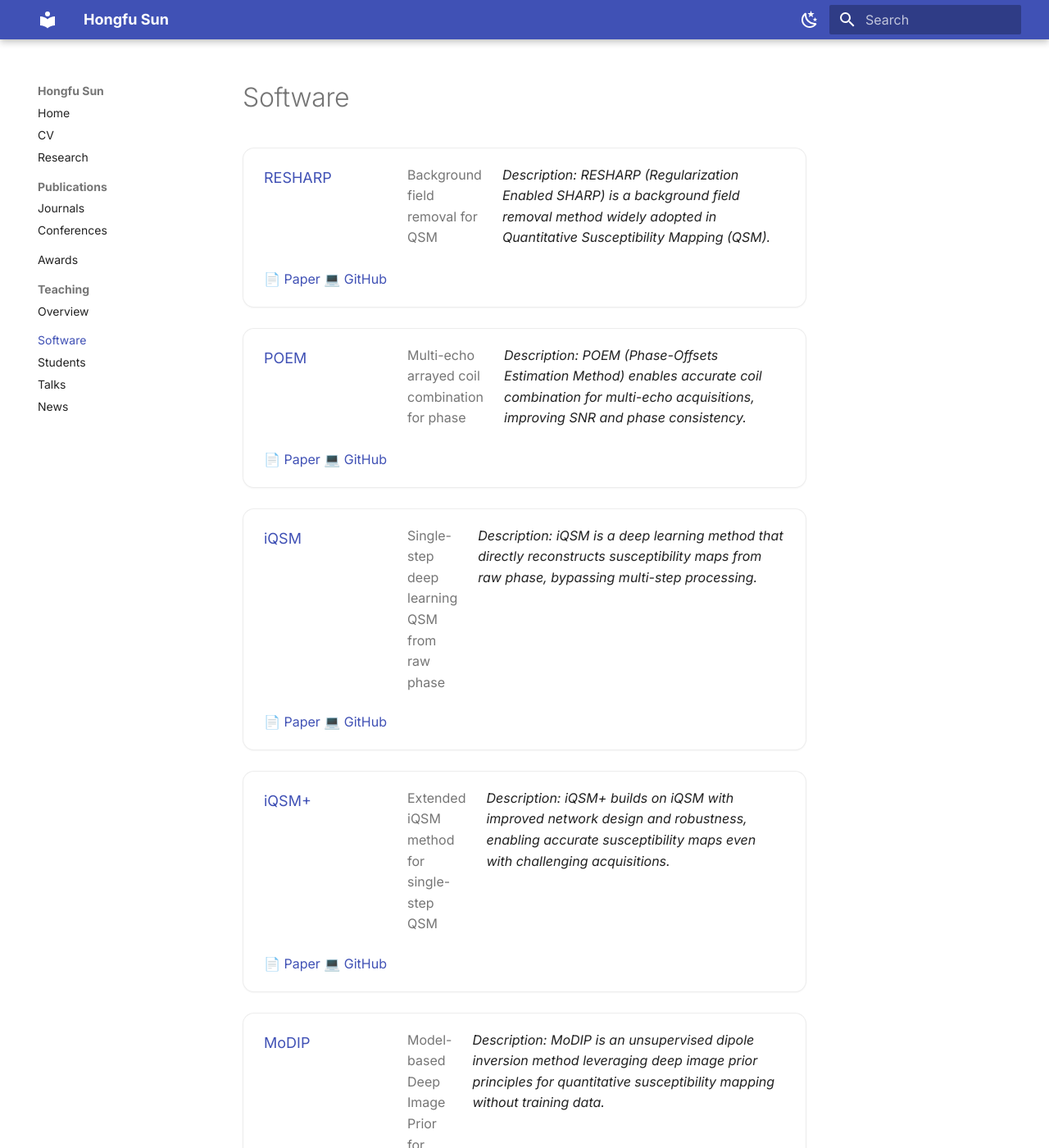
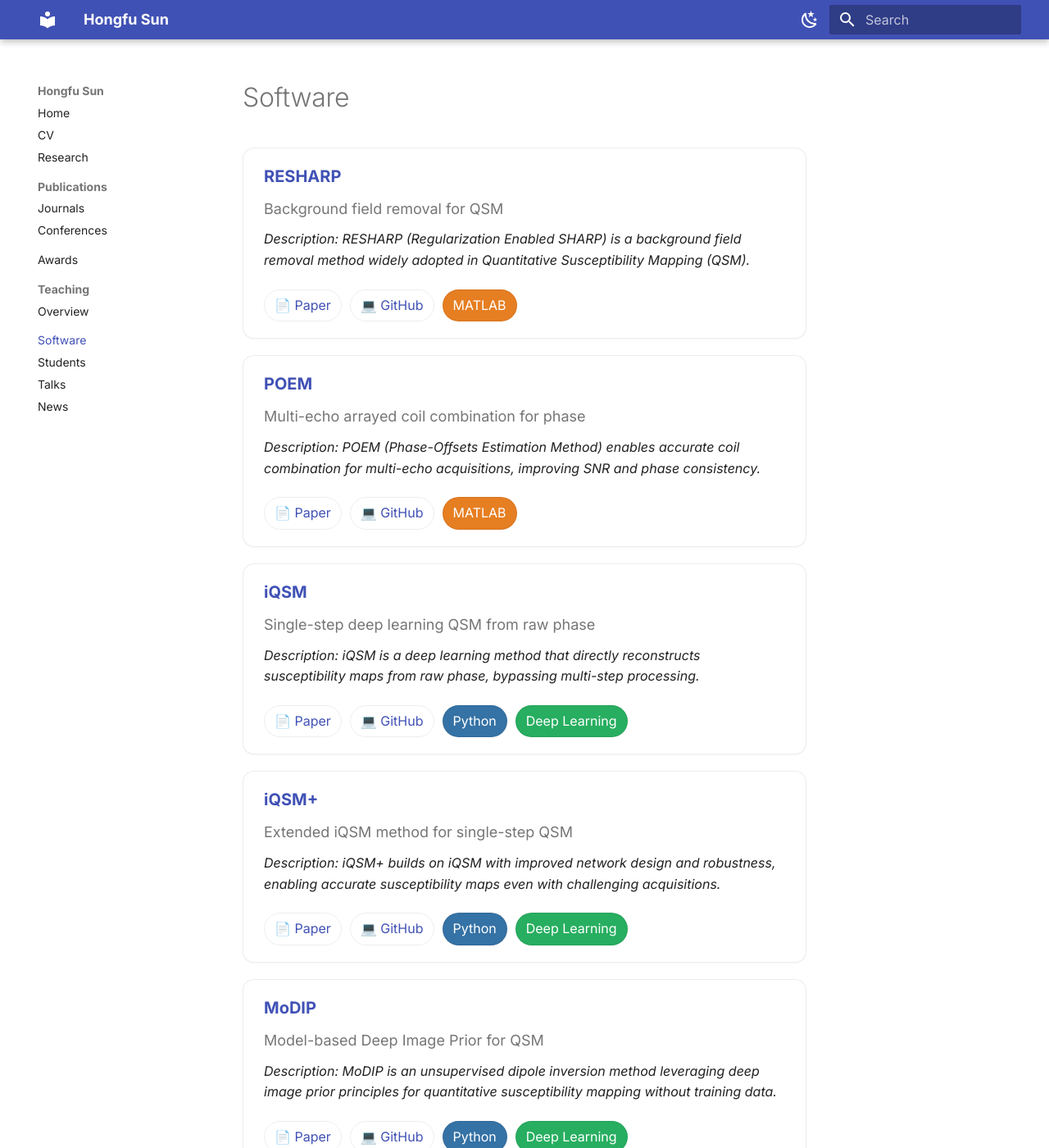
Before and after one commit to sunhongfu/sunhongfu.github.io, an MkDocs documentation site: the page built from docs/software.md, in a window 1280 px wide and 1400 px high. Shown: the whole window at 82% size. Built offline with MkDocs 1.6.1 and Material for MkDocs 9.7.7, drawn with Linux system fonts in a browser that asks for light colours; some of the changed text lies outside the part shown.

Commit message:
software

```diff
--- a/docs/assets/extra.css
+++ b/docs/assets/extra.css
@@ -149,3 +149,80 @@
 @media (min-width: 900px) {
   .awards-list { gap: 1.25rem; }
 }
+
+/* ===== Software cards ===== */
+.software-card {
+  display: flex;
+  flex-direction: column;   /* stack vertically */
+  align-items: flex-start;
+  padding: 1rem 1.25rem;
+  border: 1px solid var(--md-default-fg-color--lightest);
+  border-radius: 14px;
+  background: var(--md-default-bg-color);
+  box-shadow: 0 1px 2px rgba(0,0,0,.04);
+  margin-bottom: 1rem;
+  transition: box-shadow .2s ease, transform .05s ease;
+}
+
+.software-card:hover {
+  box-shadow: 0 6px 18px rgba(0,0,0,.06);
+}
+
+/* Authors / short line */
+.software-authors {
+  font-size: 0.9rem;
+  color: var(--md-default-fg-color--light);
+  margin: 0.2rem 0 0.5rem 0;
+}
+
+/* Title line */
+.software-title {
+  font-weight: 700;
+  font-size: 1rem;
+  line-height: 1.4;
+  margin-bottom: 0.4rem;
+  color: var(--md-typeset-a-color);
+}
+
+.software-title a {
+  color: var(--md-typeset-a-color);
+  text-decoration: none;
+}
+.software-title a:hover {
+  text-decoration: underline;
+}
+
+/* Venue / description */
+.software-venue {
+  font-style: italic;
+  margin-bottom: 0.6rem;
+  color: var(--md-default-fg-color);
+}
+
+/* Links + tags row */
+.software-actions {
+  display: flex;
+  flex-wrap: wrap;
+  gap: 0.5rem;
+  margin-top: 0.5rem;
+}
+
+/* pill-style buttons */
+.software-btn {
+  border: 1px solid var(--md-default-fg-color--lightest);
+  border-radius: 999px;
+  padding: 0.3rem 0.6rem;
+  font-size: 0.8rem;
+  text-decoration: none;
+  color: var(--md-typeset-a-color);
+  background: transparent;
+}
+
+.software-btn:hover {
+  background: var(--md-default-fg-color--lightest);
+}
+
+/* technology tags */
+.software-btn.matlab { background-color: #e67e22; color: white; }
+.software-btn.python { background-color: #3572A5; color: white; }
+.software-btn.dl { background-color: #27ae60; color: white; }
--- a/docs/software.md
+++ b/docs/software.md
@@ -1,81 +1,93 @@
 # Software
 
-<div class="pub-list">
+<div class="software-list">
 
-<div class="pub-card">
-  <div class="pub-title">RESHARP</div>
-  <div class="pub-authors">Background field removal for QSM</div>
-  <div class="pub-venue">Description: RESHARP (Regularization Enabled SHARP) is a background field removal method widely adopted in Quantitative Susceptibility Mapping (QSM).</div>
-  <div class="pub-actions">
-    <a class="pub-btn" href="#" target="_blank">📄 Paper</a>
-    <a class="pub-btn" href="#" target="_blank">💻 GitHub</a>
+  <div class="software-card">
+    <div class="software-title">RESHARP</div>
+    <div class="software-authors">Background field removal for QSM</div>
+    <div class="software-venue">Description: RESHARP (Regularization Enabled SHARP) is a background field removal method widely adopted in Quantitative Susceptibility Mapping (QSM).</div>
+    <div class="software-actions">
+      <a class="software-btn" href="#" target="_blank" rel="noopener">📄 Paper</a>
+      <a class="software-btn" href="#" target="_blank" rel="noopener">💻 GitHub</a>
+      <span class="software-btn matlab">MATLAB</span>
+    </div>
   </div>
-</div>
 
-<div class="pub-card">
-  <div class="pub-title">POEM</div>
-  <div class="pub-authors">Multi-echo arrayed coil combination for phase</div>
-  <div class="pub-venue">Description: POEM (Phase-Offsets Estimation Method) enables accurate coil combination for multi-echo acquisitions, improving SNR and phase consistency.</div>
-  <div class="pub-actions">
-    <a class="pub-btn" href="#" target="_blank">📄 Paper</a>
-    <a class="pub-btn" href="#" target="_blank">💻 GitHub</a>
+  <div class="software-card">
+    <div class="software-title">POEM</div>
+    <div class="software-authors">Multi-echo arrayed coil combination for phase</div>
+    <div class="software-venue">Description: POEM (Phase-Offsets Estimation Method) enables accurate coil combination for multi-echo acquisitions, improving SNR and phase consistency.</div>
+    <div class="software-actions">
+      <a class="software-btn" href="#" target="_blank" rel="noopener">📄 Paper</a>
+      <a class="software-btn" href="#" target="_blank" rel="noopener">💻 GitHub</a>
+      <span class="software-btn matlab">MATLAB</span>
+    </div>
   </div>
-</div>
 
-<div class="pub-card">
-  <div class="pub-title">iQSM</div>
-  <div class="pub-authors">Single-step deep learning QSM from raw phase</div>
-  <div class="pub-venue">Description: iQSM is a deep learning method that directly reconstructs susceptibility maps from raw phase, bypassing multi-step processing.</div>
-  <div class="pub-actions">
-    <a class="pub-btn" href="#" target="_blank">📄 Paper</a>
-    <a class="pub-btn" href="#" target="_blank">💻 GitHub</a>
+  <div class="software-card">
+    <div class="software-title">iQSM</div>
+    <div class="software-authors">Single-step deep learning QSM from raw phase</div>
+    <div class="software-venue">Description: iQSM is a deep learning method that directly reconstructs susceptibility maps from raw phase, bypassing multi-step processing.</div>
+    <div class="software-actions">
+      <a class="software-btn" href="#" target="_blank" rel="noopener">📄 Paper</a>
+      <a class="software-btn" href="#" target="_blank" rel="noopener">💻 GitHub</a>
+      <span class="software-btn python">Python</span>
+      <span class="software-btn dl">Deep Learning</span>
+    </div>
   </div>
-</div>
 
-<div class="pub-card">
-  <div class="pub-title">iQSM+</div>
-  <div class="pub-authors">Extended iQSM method for single-step QSM</div>
-  <div class="pub-venue">Description: iQSM+ builds on iQSM with improved network design and robustness, enabling accurate susceptibility maps even with challenging acquisitions.</div>
-  <div class="pub-actions">
-    <a class="pub-btn" href="#" target="_blank">📄 Paper</a>
-    <a class="pub-btn" href="#" target="_blank">💻 GitHub</a>
+  <div class="software-card">
+    <div class="software-title">iQSM+</div>
+    <div class="software-authors">Extended iQSM method for single-step QSM</div>
+    <div class="software-venue">Description: iQSM+ builds on iQSM with improved network design and robustness, enabling accurate susceptibility maps even with challenging acquisitions.</div>
+    <div class="software-actions">
+      <a class="software-btn" href="#" target="_blank" rel="noopener">📄 Paper</a>
+      <a class="software-btn" href="#" target="_blank" rel="noopener">💻 GitHub</a>
+      <span class="software-btn python">Python</span>
+      <span class="software-btn dl">Deep Learning</span>
+    </div>
   </div>
-</div>
 
-<div class="pub-card">
-  <div class="pub-title">MoDIP</div>
-  <div class="pub-authors">Model-based Deep Image Prior for QSM</div>
-  <div class="pub-venue">Description: MoDIP is an unsupervised dipole inversion method leveraging deep image prior principles for quantitative susceptibility mapping without training data.</div>
-  <div class="pub-actions">
-    <a class="pub-btn" href="#" target="_blank">📄 Paper</a>
-    <a class="pub-btn" href="#" target="_blank">💻 GitHub</a>
+  <div class="software-card">
+    <div class="software-title">MoDIP</div>
+    <div class="software-authors">Model-based Deep Image Prior for QSM</div>
+    <div class="software-venue">Description: MoDIP is an unsupervised dipole inversion method leveraging deep image prior principles for quantitative susceptibility mapping without training data.</div>
+    <div class="software-actions">
+      <a class="software-btn" href="#" target="_blank" rel="noopener">📄 Paper</a>
+      <a class="software-btn" href="#" target="_blank" rel="noopener">💻 GitHub</a>
+      <span class="software-btn python">Python</span>
+      <span class="software-btn dl">Deep Learning</span>
+    </div>
   </div>
-</div>
 
-<div class="pub-card">
-  <div class="pub-title">QSMDiff</div>
-  <div class="pub-authors">Diffusion-model-based QSM for EPI scans</div>
-  <div class="pub-venue">Description: QSMDiff employs diffusion probabilistic models to reconstruct QSM from undersampled or distorted EPI scans, improving robustness and generalizability.</div>
-  <div class="pub-actions">
-    <a class="pub-btn" href="#" target="_blank">📄 Paper</a>
-    <a class="pub-btn" href="#" target="_blank">💻 GitHub</a>
+  <div class="software-card">
+    <div class="software-title">QSMDiff</div>
+    <div class="software-authors">Diffusion-model-based QSM for EPI scans</div>
+    <div class="software-venue">Description: QSMDiff employs diffusion probabilistic models to reconstruct QSM from undersampled or distorted EPI scans, improving robustness and generalizability.</div>
+    <div class="software-actions">
+      <a class="software-btn" href="#" target="_blank" rel="noopener">📄 Paper</a>
+      <a class="software-btn" href="#" target="_blank" rel="noopener">💻 GitHub</a>
+      <span class="software-btn python">Python</span>
+      <span class="software-btn dl">Deep Learning</span>
+    </div>
   </div>
-</div>
 
-<div class="pub-card">
-  <div class="pub-title">xQSM</div>
-  <div class="pub-authors">Octave-convolutional neural network for dipole inversion</div>
-  <div class="pub-venue">Description: xQSM uses octave convolutions and noise-regularization to robustly solve the dipole inversion problem in QSM.</div>
-  <div class="pub-actions">
-    <a class="pub-btn" href="#" target="_blank">📄 Paper</a>
-    <a class="pub-btn" href="#" target="_blank">💻 GitHub</a>
+  <div class="software-card">
+    <div class="software-title">xQSM</div>
+    <div class="software-authors">Octave-convolutional neural network for dipole inversion</div>
+    <div class="software-venue">Description: xQSM uses octave convolutions and noise-regularization to robustly solve the dipole inversion problem in QSM.</div>
+    <div class="software-actions">
+      <a class="software-btn" href="#" target="_blank" rel="noopener">📄 Paper</a>
+      <a class="software-btn" href="#" target="_blank" rel="noopener">💻 GitHub</a>
+      <span class="software-btn python">Python</span>
+      <span class="software-btn dl">Deep Learning</span>
+    </div>
   </div>
-</div>
 
-<div class="pub-card">
-  <div class="pub-title">More Software Coming Soon...</div>
-  <div class="pub-authors">DIP-UP, DeepRelaxo, MRF-Mixer and others</div>
-  <div class="pub-venue">Additional methods and tools will be added here with detailed descriptions, references, and code repositories.</div>
-</div>
+  <div class="software-card">
+    <div class="software-title">More Software Coming Soon...</div>
+    <div class="software-authors">DIP-UP, DeepRelaxo, MRF-Mixer and others</div>
+    <div class="software-venue">Additional methods and tools will be added here with detailed descriptions, references, and code repositories.</div>
+  </div>
 
 </div>
```
